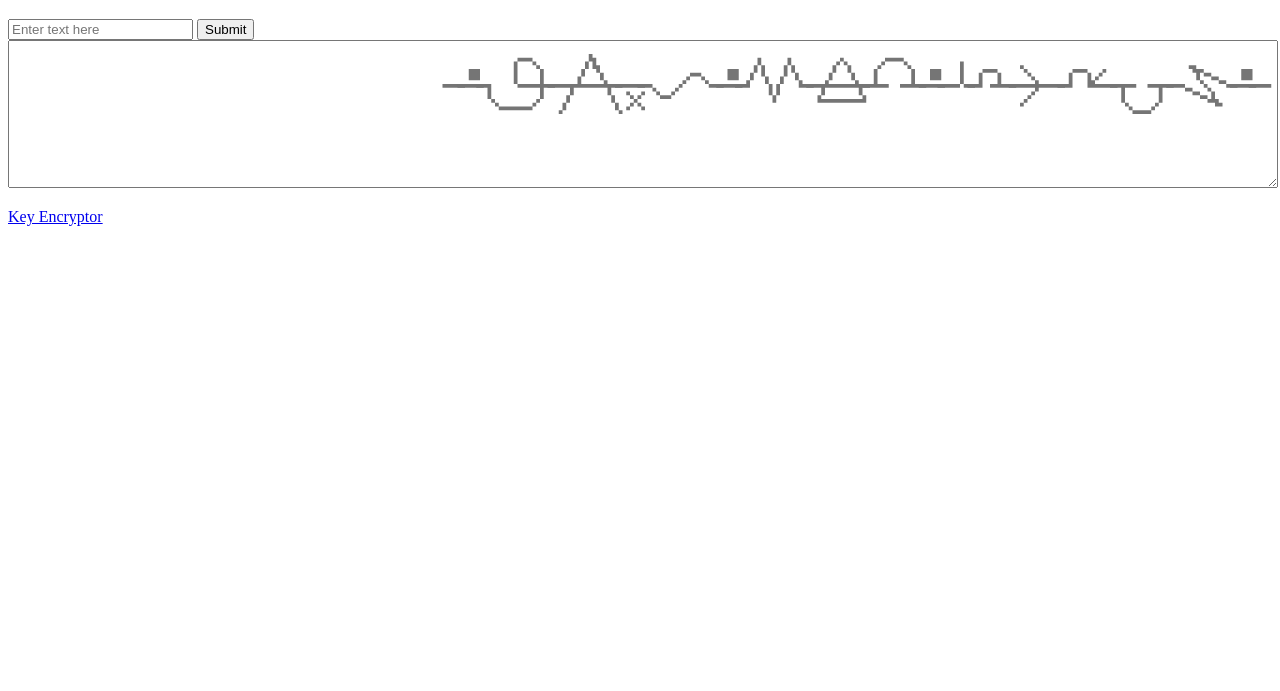
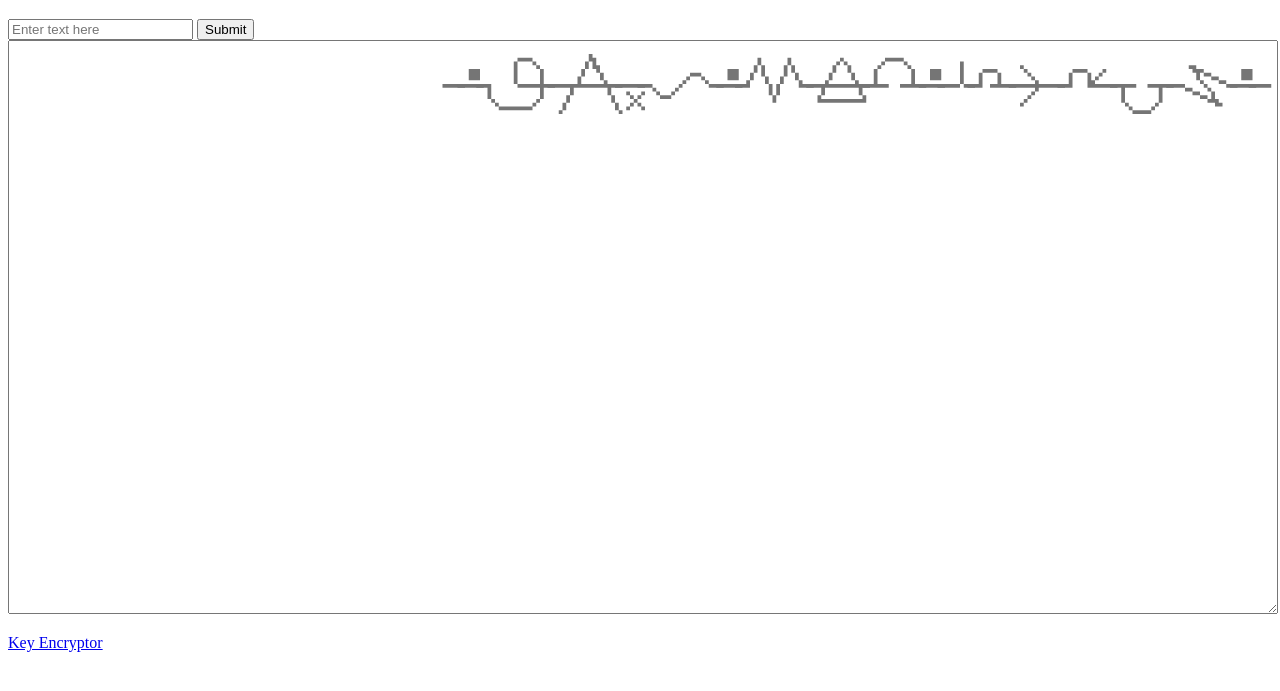
Before and after one commit to BunnyBoy1221/bunnyboy1221.github.io, a plain HTML site: page index.html in a window 1280 px wide. Shown: the part 61-752 px from the top of the page. Drawn offline with Linux system fonts and the light colour scheme.

Commit message:
Update index.html

```diff
--- a/index.html
+++ b/index.html
@@ -8,7 +8,7 @@
         <h1>Flow Encoder</h1>
         <input type="text" placeholder="Enter text here" id="userInput">
         <button id="inputBtn">Submit</button> <br>
-        <textarea id="output" placeholder="-EGAbSEM DETPYRCNE-" class="flow" readonly></textarea>
+        <textarea id="output" placeholder="-EGAbSEM DETPYRCNE-" class="flow" rows="8" readonly></textarea>
         <p><a href="keyEncoder.html">Key Encryptor</a></p>
     </body>
     <script src="script.js"></script>
```
